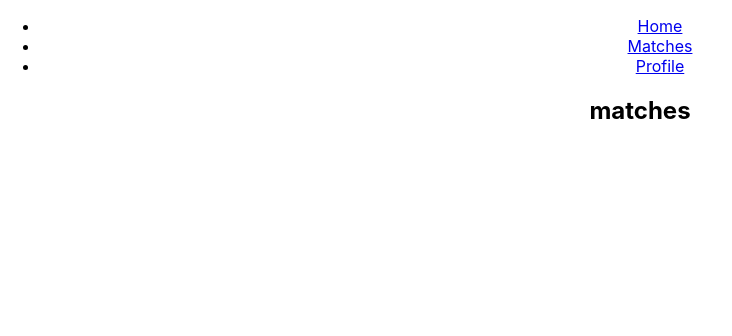
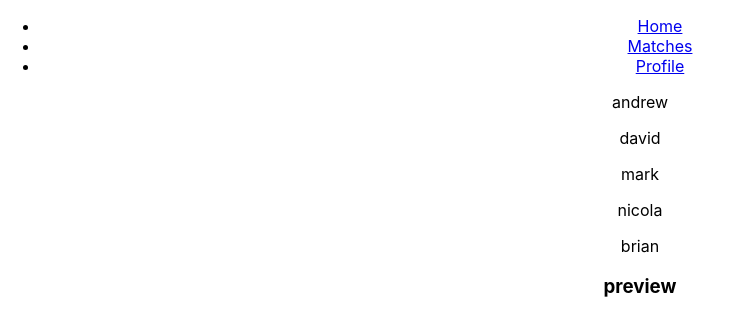
Before and after one commit to nls20/Dating_App_Frontend, a React (Create React App) app: page /matches in a window 1280 px wide. Shown: the top 336 px of the page, without its empty margins (0-732 px from the left). Built offline with nearby package versions, Linux system fonts and the light colour scheme.

Commit message:
added matches preview tiles

```diff
--- a/src/components/MatchesPage.js
+++ b/src/components/MatchesPage.js
@@ -1,8 +1,19 @@
-
+import {useState} from 'react'
+import MatchesPreviewTiles from './MatchesPreviewTiles'
+import MessagesPreview from './MessagesPreview'
 const MatchesPage = () => {
 
+
+
+
+
     return (
-        <h2>matches</h2>
+        <>
+            <MatchesPreviewTiles/>
+
+            <MessagesPreview/>
+
+        </>
     )
 }
 export default MatchesPage
--- /dev/null
+++ b/src/components/MatchesPreviewTiles.js
@@ -0,0 +1,23 @@
+import MatchesTemplateTile from "./MatchesTemplateTile"
+
+const MatchesPreviewTiles = () => {
+
+    const matches = [
+        {name: "andrew", picture: "pic"},
+        {name: "david", picture: "pic"},
+        {name: "mark", picture: "pic"},
+        {name: "nicola", picture: "pic"},
+        {name: "brian", picture: "pic"}
+    ]
+
+    const previews = matches.map((match, index) => {
+        return <MatchesTemplateTile match={match} key={index}/>
+    })
+
+    return(
+        <section>
+            {previews}
+        </section>
+    )
+}
+export default MatchesPreviewTiles
--- /dev/null
+++ b/src/components/MatchesTemplateTile.js
@@ -0,0 +1,10 @@
+
+const MatchesTemplateTile = ({match}) => {
+
+    return (
+        <>
+            <p>{match.name}</p>
+        </>
+    )
+}
+export default MatchesTemplateTile
--- /dev/null
+++ b/src/components/MessagesPreview.js
@@ -0,0 +1,10 @@
+
+const MessagesPreview = () => {
+
+
+
+    return(
+        <h3>preview</h3>
+    )
+}
+export default MessagesPreview
```
